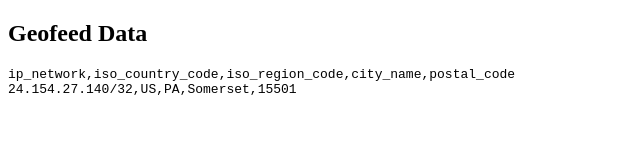
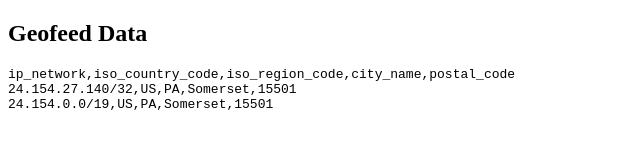
Before and after one commit to jakemccrory7gmailcom/geofeed, a plain HTML site: page index.html in a window 1280 px wide. Shown: the whole page, without its empty margins (0-640 px from the left). Drawn offline with Linux system fonts and the light colour scheme.

Commit message:
Update index.html

```diff
--- a/index.html
+++ b/index.html
@@ -9,6 +9,7 @@
     <pre>
 ip_network,iso_country_code,iso_region_code,city_name,postal_code
 24.154.27.140/32,US,PA,Somerset,15501
+24.154.0.0/19,US,PA,Somerset,15501
     </pre>
 </body>
 </html>
```
